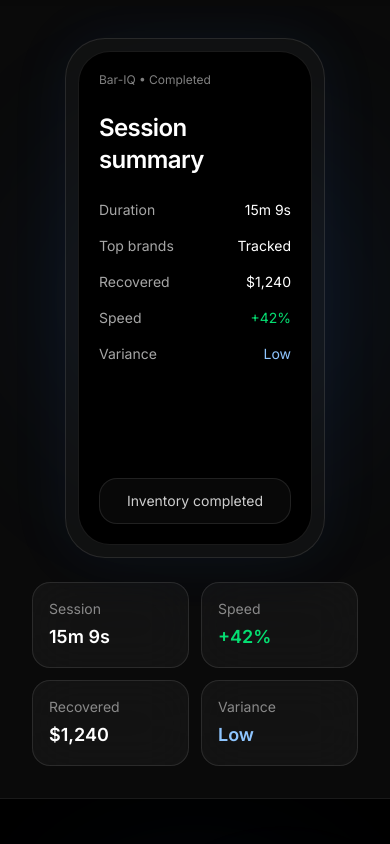
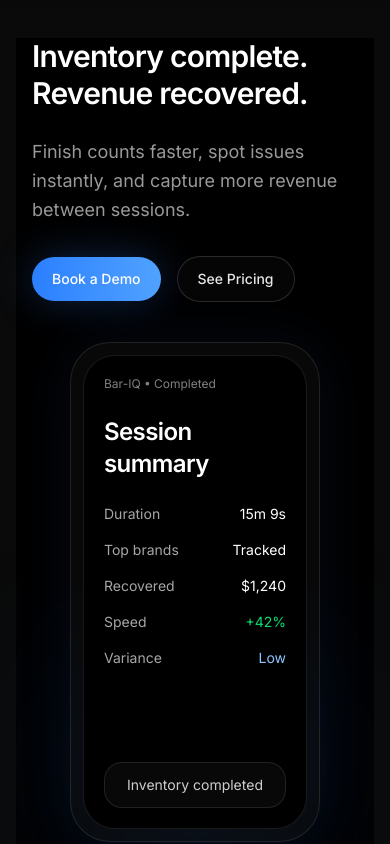
Before and after one commit to colewortman/UNO-Capstone, a Next.js app in the folder web/: page /UNO-Capstone/ in a window 390 px wide. Shown: the part 5720-6564 px from the top of the page. Built offline with nearby package versions, Linux system fonts and the light colour scheme.

Commit message:
Revamp FinalCTASection layout and design
Refactor FinalCTASection to improve layout and styling.

```diff
--- a/web/app/components/FinalCTASection.tsx
+++ b/web/app/components/FinalCTASection.tsx
@@ -8,25 +8,58 @@
 
 export default function FinalCTASection() {
   return (
-    <div className="relative px-4 sm:px-6 md:px-8 lg:px-12 xl:px-16">
-      <div className="mx-auto max-w-7xl">
+    <section className="bg-black text-white">
+      <div className="mx-auto max-w-[1200px] px-4 sm:px-6 md:px-8 lg:px-12 xl:px-16">
+        <div className="relative">
+          <div className="grid items-center gap-10 lg:grid-cols-[1fr_1fr] lg:gap-12">
+            {/* LEFT SIDE */}
+            <div className="max-w-xl">
+              <h2 className="text-3xl font-semibold leading-tight tracking-tight text-white sm:text-4xl md:text-5xl">
+                Inventory complete.
+                <br />
+                Revenue recovered.
+              </h2>
+
+              <p className="mt-6 text-lg leading-relaxed text-white/60">
+                Finish counts faster, spot issues instantly, and capture more
+                revenue between sessions.
+              </p>
+
+              <div className="mt-8 flex flex-wrap items-center gap-4 sm:mt-10">
+                <a
+                  href="#"
+                  className="inline-flex items-center rounded-full bg-linear-to-r from-blue-500 to-blue-400 px-5 py-3 text-sm font-medium text-white shadow-[0_0_40px_rgba(59,130,246,0.28)] transition hover:scale-[1.01] sm:px-7 sm:py-4 sm:text-base"
+                >
+                  Book a Demo
+                </a>
+
+                <a
+                  href="#pricing"
+                  className="inline-flex items-center rounded-full border border-white/15 bg-white/[0.02] px-5 py-3 text-sm font-medium text-white/90 backdrop-blur-sm transition hover:border-white/30 hover:bg-white/[0.05] sm:px-7 sm:py-4 sm:text-base"
+                >
+                  See Pricing
+                </a>
+              </div>
+            </div>
+
             {/* RIGHT SIDE */}
             <div className="relative flex justify-center">
               <div className="relative w-full max-w-[620px]">
+                {/* Desktop / Tablet */}
                 <div className="relative hidden min-h-[540px] md:block">
                   {/* Glow */}
                   <div className="absolute left-1/2 top-1/2 h-[360px] w-[360px] -translate-x-1/2 -translate-y-1/2 rounded-full bg-blue-500/10 blur-[100px]" />
 
                   {/* Left stat cards */}
                   <div className="absolute left-6 top-1/2 z-10 flex -translate-y-1/2 flex-col gap-4 lg:left-2">
-                <div className="w-[140px] rounded-[24px] border border-white/10 bg-white/[0.035] px-5 py-4 opacity-100 backdrop-blur-xl shadow-[0_10px_30px_rgba(0,0,0,0.22)]">
+                    <div className="w-[140px] rounded-[24px] border border-white/10 bg-white/[0.035] px-5 py-4 shadow-[0_10px_30px_rgba(0,0,0,0.22)] backdrop-blur-xl">
                       <p className="text-sm text-white/50">Session</p>
                       <p className="mt-1 text-2xl font-semibold tracking-tight text-white">
                         15m 9s
                       </p>
                     </div>
 
-                <div className="w-[140px] rounded-[24px] border border-white/10 bg-white/[0.03] px-5 py-4 opacity-85 backdrop-blur-xl shadow-[0_10px_30px_rgba(0,0,0,0.18)]">
+                    <div className="w-[140px] rounded-[24px] border border-white/10 bg-white/[0.03] px-5 py-4 opacity-85 shadow-[0_10px_30px_rgba(0,0,0,0.18)] backdrop-blur-xl">
                       <p className="text-sm text-white/50">Recovered</p>
                       <p className="mt-1 text-2xl font-semibold tracking-tight text-white">
                         $1,240
@@ -36,14 +69,14 @@
 
                   {/* Right stat cards */}
                   <div className="absolute right-6 top-1/2 z-10 flex -translate-y-1/2 flex-col gap-4 lg:right-2">
-                <div className="w-[140px] rounded-[24px] border border-white/10 bg-white/[0.035] px-5 py-4 opacity-100 backdrop-blur-xl shadow-[0_10px_30px_rgba(0,0,0,0.22)]">
+                    <div className="w-[140px] rounded-[24px] border border-white/10 bg-white/[0.035] px-5 py-4 shadow-[0_10px_30px_rgba(0,0,0,0.22)] backdrop-blur-xl">
                       <p className="text-sm text-white/50">Speed</p>
                       <p className="mt-1 text-2xl font-semibold tracking-tight text-green-400">
                         +42%
                       </p>
                     </div>
 
-                <div className="w-[140px] rounded-[24px] border border-white/10 bg-white/[0.03] px-5 py-4 opacity-85 backdrop-blur-xl shadow-[0_10px_30px_rgba(0,0,0,0.18)]">
+                    <div className="w-[140px] rounded-[24px] border border-white/10 bg-white/[0.03] px-5 py-4 opacity-85 shadow-[0_10px_30px_rgba(0,0,0,0.18)] backdrop-blur-xl">
                       <p className="text-sm text-white/50">Variance</p>
                       <p className="mt-1 text-2xl font-semibold tracking-tight text-blue-300">
                         Low
@@ -100,10 +133,10 @@
 
                 {/* Mobile layout */}
                 <div className="md:hidden">
-              <div className="relative mx-auto h-[520px] w-[260px]">
-                <div className="absolute inset-0 m-auto h-[300px] w-[300px] rounded-full bg-blue-500/10 blur-[90px]" />
+                  <div className="relative mx-auto flex w-full max-w-[320px] flex-col items-center">
+                    <div className="absolute left-1/2 top-[38%] h-[260px] w-[260px] -translate-x-1/2 rounded-full bg-blue-500/10 blur-[85px]" />
 
-                <div className="absolute inset-0 rounded-[2.5rem] border border-white/10 bg-white/[0.03] p-3 shadow-[0_0_60px_rgba(59,130,246,0.08)]">
+                    <div className="relative h-[500px] w-[250px] rounded-[2.5rem] border border-white/10 bg-white/[0.03] p-3 shadow-[0_0_60px_rgba(59,130,246,0.08)]">
                       <div className="flex h-full w-full flex-col rounded-[2rem] border border-white/10 bg-black p-5">
                         <div className="text-xs text-white/50">Bar-IQ • Completed</div>
 
@@ -147,30 +180,35 @@
                         </div>
                       </div>
                     </div>
+
+                    {/* Mobile stats below phone */}
+                    <div className="mt-5 grid w-full grid-cols-2 gap-3">
+                      <div className="min-h-[116px] rounded-[22px] border border-white/10 bg-white/[0.04] px-4 py-4 shadow-[0_10px_30px_rgba(0,0,0,0.18)] backdrop-blur-xl">
+                        <p className="text-sm text-white/50">Session</p>
+                        <p className="mt-3 text-[1.75rem] font-semibold leading-none tracking-tight text-white">
+                          15m 9s
+                        </p>
                       </div>
 
-              {/* Mobile stats */}
-              <div className="mt-6 grid grid-cols-2 gap-3">
-                <div className="rounded-2xl border border-white/10 bg-white/[0.04] p-4 backdrop-blur-xl">
-                  <p className="text-sm text-white/50">Session</p>
-                  <p className="mt-1 text-lg font-semibold text-white">15m 9s</p>
-                </div>
-
-                <div className="rounded-2xl border border-white/10 bg-white/[0.04] p-4 backdrop-blur-xl">
+                      <div className="min-h-[116px] rounded-[22px] border border-white/10 bg-white/[0.04] px-4 py-4 shadow-[0_10px_30px_rgba(0,0,0,0.18)] backdrop-blur-xl">
                         <p className="text-sm text-white/50">Speed</p>
-                  <p className="mt-1 text-lg font-semibold text-green-400">
+                        <p className="mt-3 text-[1.75rem] font-semibold leading-none tracking-tight text-green-400">
                           +42%
                         </p>
                       </div>
 
-                <div className="rounded-2xl border border-white/10 bg-white/[0.04] p-4 backdrop-blur-xl">
+                      <div className="min-h-[116px] rounded-[22px] border border-white/10 bg-white/[0.04] px-4 py-4 shadow-[0_10px_30px_rgba(0,0,0,0.18)] backdrop-blur-xl">
                         <p className="text-sm text-white/50">Recovered</p>
-                  <p className="mt-1 text-lg font-semibold text-white">$1,240</p>
+                        <p className="mt-3 text-[1.75rem] font-semibold leading-none tracking-tight text-white">
+                          $1,240
+                        </p>
                       </div>
 
-                <div className="rounded-2xl border border-white/10 bg-white/[0.04] p-4 backdrop-blur-xl">
+                      <div className="min-h-[116px] rounded-[22px] border border-white/10 bg-white/[0.04] px-4 py-4 shadow-[0_10px_30px_rgba(0,0,0,0.18)] backdrop-blur-xl">
                         <p className="text-sm text-white/50">Variance</p>
-                  <p className="mt-1 text-lg font-semibold text-blue-300">Low</p>
+                        <p className="mt-3 text-[1.75rem] font-semibold leading-none tracking-tight text-blue-300">
+                          Low
+                        </p>
                       </div>
                     </div>
                   </div>
@@ -178,5 +216,8 @@
               </div>
             </div>
           </div>
+        </div>
+      </div>
+    </section>
   );
 }
```
Lines whose indentation alone changed are shown as unchanged.
